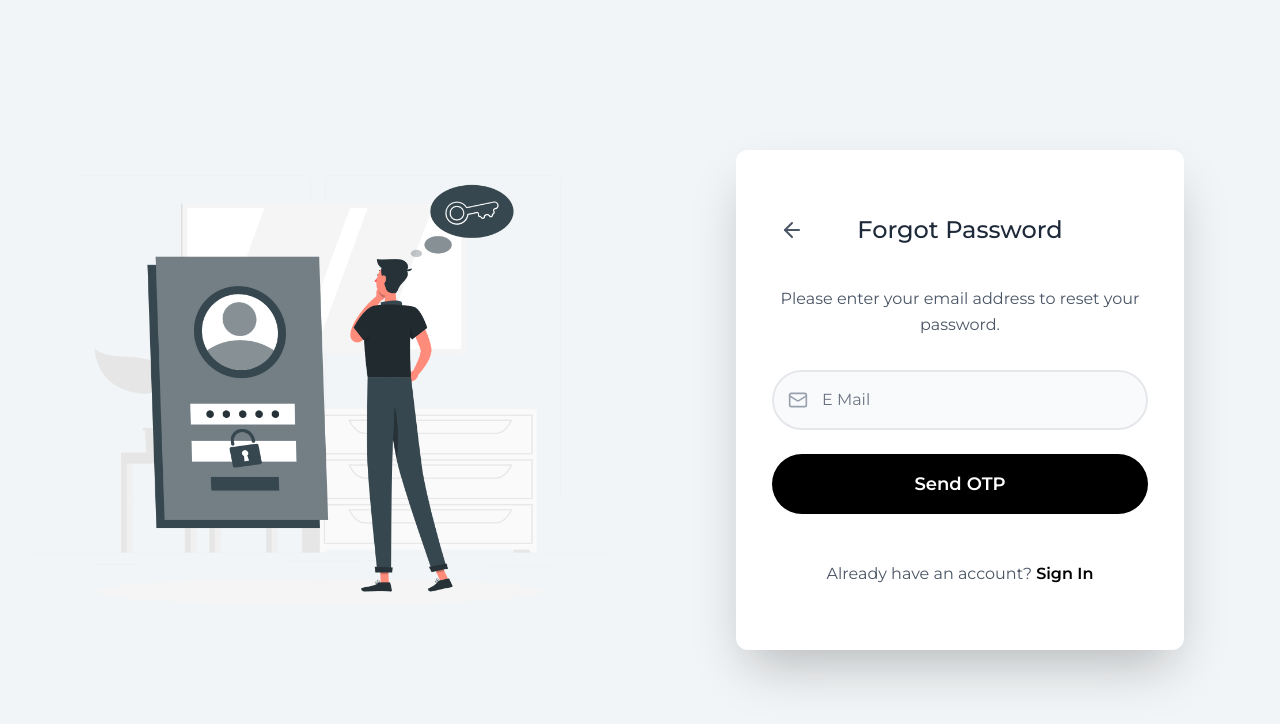
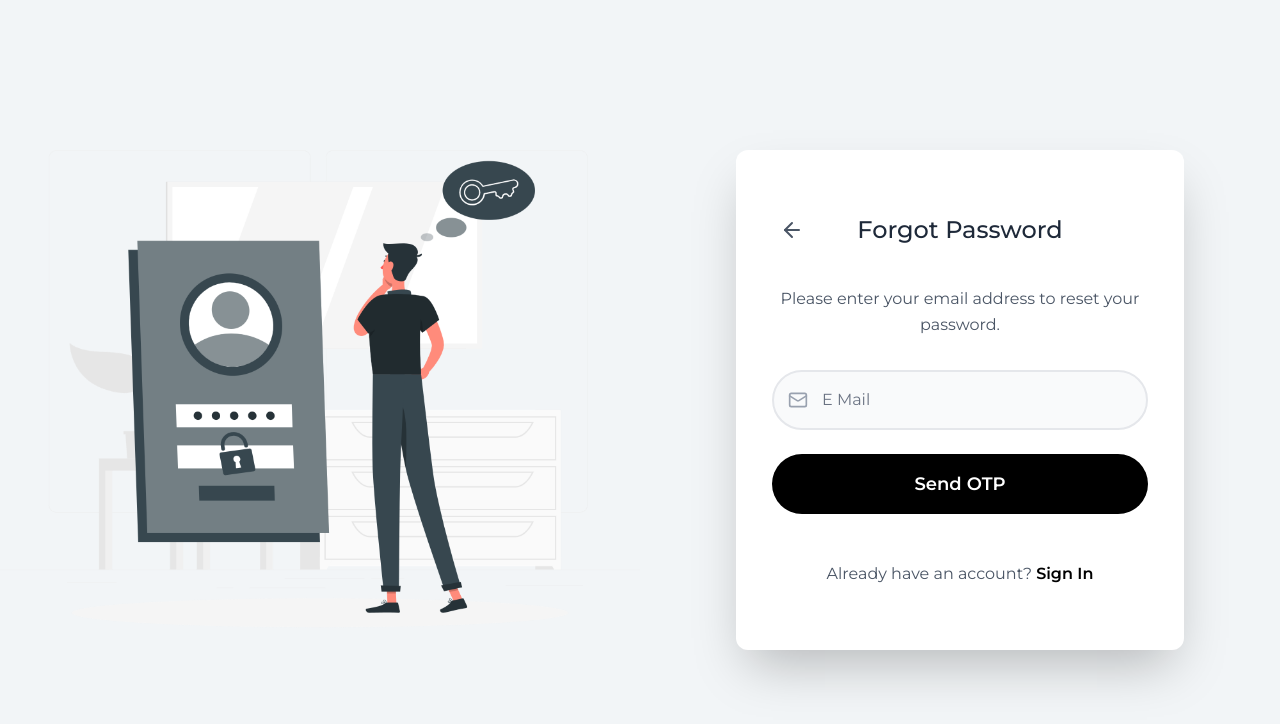
Before and after one commit to FaisalHasanEmon/trokis, a React (Vite) app: page /auth/forget-password in a window 1280 px wide. Shown: the top 724 px of the page. Built offline with nearby package versions, Linux system fonts and the light colour scheme.

Commit message:
auth layout images updated

```diff
--- a/src/layout/AuthLayout.jsx
+++ b/src/layout/AuthLayout.jsx
@@ -6,13 +6,15 @@ const AuthLayout = () => {
   return (
     <section className="font-montserrat bg-[#F2F5F7] flex flex-col lg:flex-row h-screen w-full">
       {/* Left Side Image (Only for large and above) */}
+
       <div
-        className={`hidden lg:flex ${
+        className={`hidden overflow-clip lg:flex ${
           location.pathname === "/auth/login" ? "bg-[#FFF9F9]" : ""
         }  h-screen lg:w-1/2 justify-center items-center`}
       >
+        {/* Login Page Image  */}
         {location.pathname === "/auth/login" && (
-          <figure className="max-w-xl">
+          <figure className="max-w-2xl">
             <img
               src="/AuthImages/Login.png"
               alt="Login Image"
@@ -20,11 +22,32 @@ const AuthLayout = () => {
             />
           </figure>
         )}
+        {/* Forget Page Image */}
         {location.pathname === "/auth/forget-password" && (
-          <figure className="max-w-xl">
+          <figure className="max-w-2xl">
             <img
               src="/AuthImages/ForgetPassword.png"
-              alt="Login Image"
+              alt="Forget Password Image"
+              className="max-w-full h-auto"
+            />
+          </figure>
+        )}
+        {/* Verify Email Page Image */}
+        {location.pathname === "/auth/verify-email" && (
+          <figure className="max-w-2xl">
+            <img
+              src="/AuthImages/verified.png"
+              alt="Verify Email Image"
+              className="max-w-full h-auto"
+            />
+          </figure>
+        )}
+        {/* Reset Password Page Image */}
+        {location.pathname === "/auth/reset-password" && (
+          <figure className="max-w-2xl">
+            <img
+              src="/AuthImages/resetPassword.png"
+              alt="Reset Password Image"
               className="max-w-full h-auto"
             />
           </figure>
```
